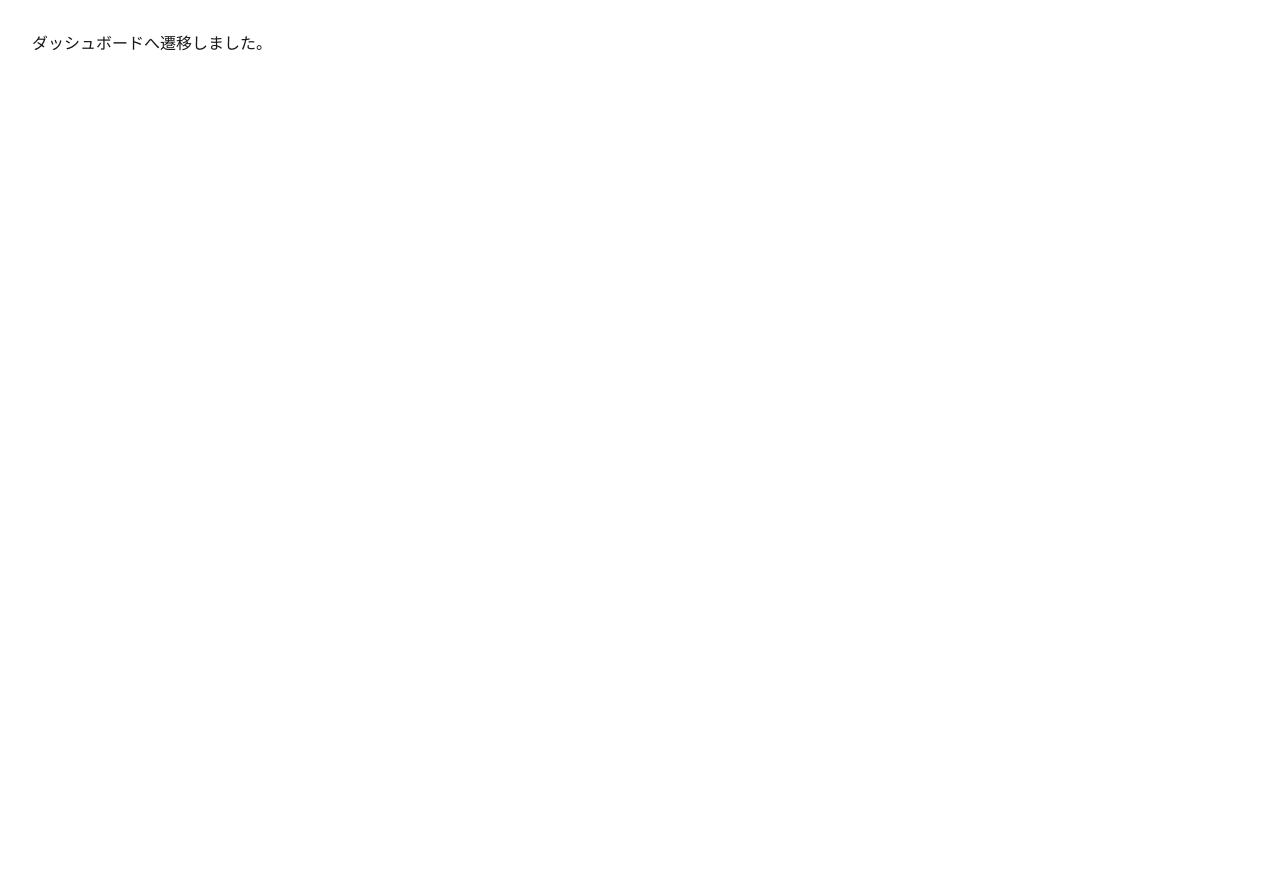
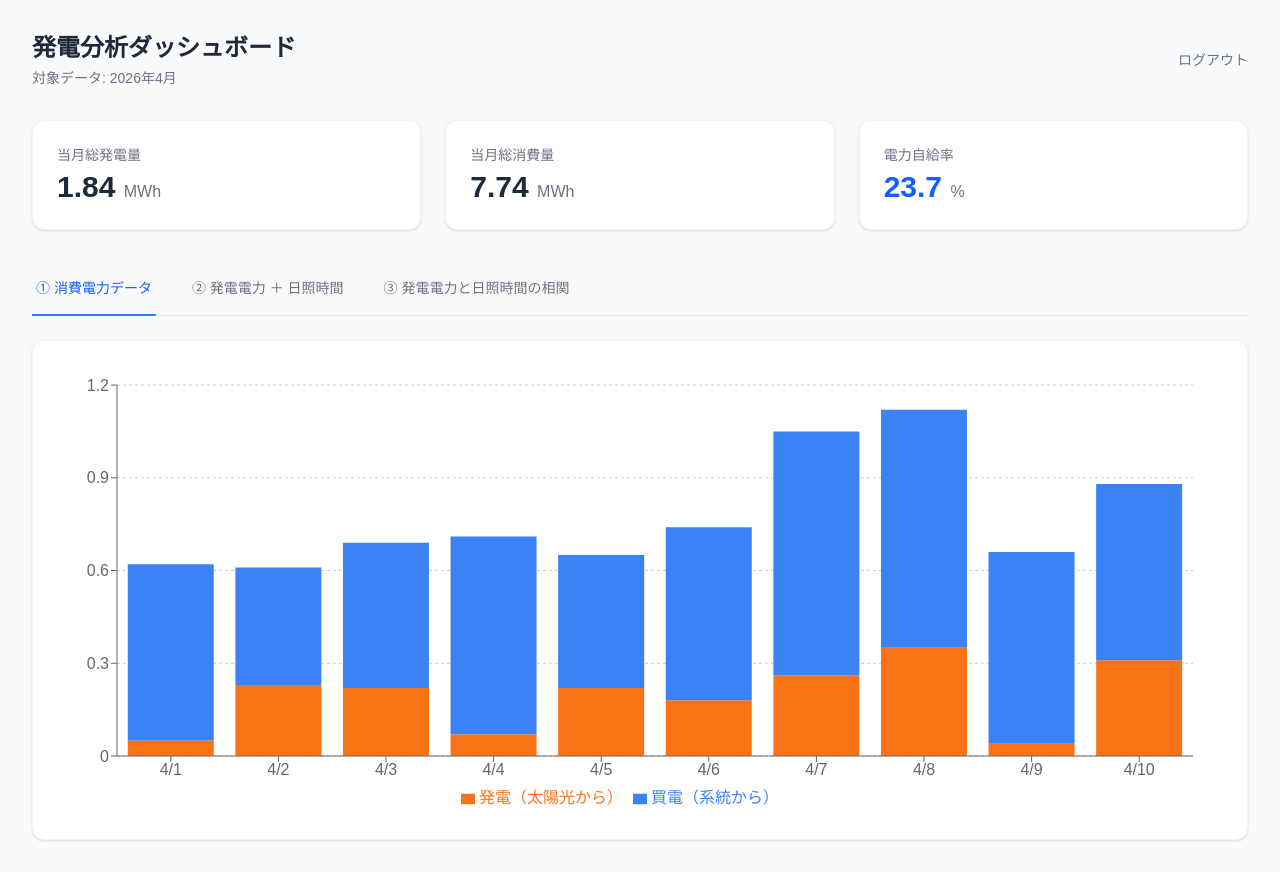
Before and after one commit to msk2lock-creator/solaredge-analytics, a Next.js app: page / in a window 1280 px wide. Both pictures are taken after a click on the button "サインイン". Before the commit the page ends 800 px from the top, so only its background shows below. Built offline with nearby package versions, Linux system fonts and the light colour scheme.

Commit message:
ダッシュボードの復旧

```diff
--- a/app/page.tsx
+++ b/app/page.tsx
@@ -1,10 +1,29 @@
 "use client";
 import React, { useState } from 'react';
+import {
+  BarChart, Bar, XAxis, YAxis, CartesianGrid, Tooltip, Legend, ResponsiveContainer,
+  ComposedChart, Area, ScatterChart, Scatter
+} from 'recharts';
+
+// モックデータ（4月1日〜4月10日）
+const dailyData = [
+  { date: '4/1', generation: 0.05, consumption: 0.63, fromGrid: 0.57, sunHours: 0.5 },
+  { date: '4/2', generation: 0.23, consumption: 0.61, fromGrid: 0.38, sunHours: 4.2 },
+  { date: '4/3', generation: 0.22, consumption: 0.69, fromGrid: 0.47, sunHours: 4.0 },
+  { date: '4/4', generation: 0.07, consumption: 0.71, fromGrid: 0.64, sunHours: 1.2 },
+  { date: '4/5', generation: 0.22, consumption: 0.65, fromGrid: 0.43, sunHours: 4.5 },
+  { date: '4/6', generation: 0.18, consumption: 0.74, fromGrid: 0.56, sunHours: 3.1 },
+  { date: '4/7', generation: 0.26, consumption: 1.05, fromGrid: 0.79, sunHours: 5.8 },
+  { date: '4/8', generation: 0.35, consumption: 1.12, fromGrid: 0.77, sunHours: 7.2 },
+  { date: '4/9', generation: 0.04, consumption: 0.66, fromGrid: 0.62, sunHours: 0.2 },
+  { date: '4/10', generation: 0.31, consumption: 0.88, fromGrid: 0.57, sunHours: 6.5 },
+];
 
 export default function SolarEdgeApp() {
   const [currentView, setCurrentView] = useState('login');
+  const [activeTab, setActiveTab] = useState(1);
 
-  // --- ログイン画面のコンポーネント ---
+  // 1. ログイン画面（モダンデザイン）
   if (currentView === 'login') {
     return (
       <div className="min-h-screen flex items-center justify-center bg-gradient-to-br from-blue-50 to-indigo-100 p-4">
@@ -36,21 +55,105 @@ export default function SolarEdgeApp() {
             </div>
 
             <button
-              onClick={() => setCurrentView('upload')}
+              onClick={() => setCurrentView('dashboard')}
               className="w-full bg-blue-600 hover:bg-blue-700 active:transform active:scale-[0.98] text-white font-bold py-3.5 px-4 rounded-xl transition-all shadow-lg shadow-blue-200 mt-2"
             >
               サインイン
             </button>
-
-            <p className="text-center text-xs text-gray-400 mt-4">
-              パスワードをお忘れですか？
-            </p>
           </div>
         </div>
       </div>
     );
   }
 
-  // --- その他の画面（アップロード・ダッシュボード）は省略 ---
-  return <div className="p-8">ダッシュボードへ遷移しました。</div>;
+  // 2. ダッシュボード画面（元の3つのグラフ）
+  return (
+    <div className="min-h-screen bg-gray-50 p-8">
+      <header className="mb-8 flex justify-between items-center">
+        <div>
+          <h1 className="text-2xl font-bold text-gray-800">発電分析ダッシュボード</h1>
+          <p className="text-sm text-gray-500 mt-1">対象データ: 2026年4月</p>
+        </div>
+        <div className="flex gap-4">
+          <button onClick={() => setCurrentView('login')} className="text-sm text-gray-500 hover:text-gray-700 py-2">ログアウト</button>
+        </div>
+      </header>
+
+      <div className="grid grid-cols-1 md:grid-cols-3 gap-6 mb-8">
+        <div className="bg-white p-6 rounded-xl shadow-sm border border-gray-100">
+          <p className="text-sm text-gray-500 mb-1">当月総発電量</p>
+          <p className="text-3xl font-bold text-gray-800">1.84 <span className="text-base font-normal text-gray-500">MWh</span></p>
+        </div>
+        <div className="bg-white p-6 rounded-xl shadow-sm border border-gray-100">
+          <p className="text-sm text-gray-500 mb-1">当月総消費量</p>
+          <p className="text-3xl font-bold text-gray-800">7.74 <span className="text-base font-normal text-gray-500">MWh</span></p>
+        </div>
+        <div className="bg-white p-6 rounded-xl shadow-sm border border-gray-100">
+          <p className="text-sm text-gray-500 mb-1">電力自給率</p>
+          <p className="text-3xl font-bold text-blue-600">23.7 <span className="text-base font-normal text-gray-500">%</span></p>
+        </div>
+      </div>
+
+      <div className="mb-6 border-b border-gray-200">
+        <nav className="-mb-px flex space-x-8">
+          {[1, 2, 3].map((tab) => (
+            <button
+              key={tab}
+              onClick={() => setActiveTab(tab)}
+              className={`whitespace-nowrap py-4 px-1 border-b-2 font-medium text-sm transition-colors ${
+                activeTab === tab ? 'border-blue-500 text-blue-600' : 'border-transparent text-gray-500 hover:text-gray-700'
+              }`}
+            >
+              {tab === 1 && '① 消費電力データ'}
+              {tab === 2 && '② 発電電力 ＋ 日照時間'}
+              {tab === 3 && '③ 発電電力と日照時間の相関'}
+            </button>
+          ))}
+        </nav>
+      </div>
+
+      <div className="bg-white p-6 rounded-xl shadow-sm border border-gray-100 h-[500px]">
+        {activeTab === 1 && (
+          <ResponsiveContainer width="100%" height="100%">
+            <BarChart data={dailyData} margin={{ top: 20, right: 30, left: 0, bottom: 5 }}>
+              <CartesianGrid strokeDasharray="3 3" vertical={false} />
+              <XAxis dataKey="date" />
+              <YAxis />
+              <Tooltip />
+              <Legend />
+              <Bar dataKey="generation" name="発電（太陽光から）" stackId="a" fill="#f97316" />
+              <Bar dataKey="fromGrid" name="買電（系統から）" stackId="a" fill="#3b82f6" />
+            </BarChart>
+          </ResponsiveContainer>
+        )}
+
+        {activeTab === 2 && (
+          <ResponsiveContainer width="100%" height="100%">
+            <ComposedChart data={dailyData} margin={{ top: 20, right: 30, left: 0, bottom: 5 }}>
+              <CartesianGrid strokeDasharray="3 3" vertical={false} />
+              <XAxis dataKey="date" />
+              <YAxis yAxisId="left" />
+              <YAxis yAxisId="right" orientation="right" />
+              <Tooltip />
+              <Legend />
+              <Area yAxisId="right" type="monotone" dataKey="sunHours" name="日照時間" fill="#86efac" stroke="#22c55e" opacity={0.5} />
+              <Bar yAxisId="left" dataKey="generation" name="発電量" fill="#f97316" barSize={30} />
+            </ComposedChart>
+          </ResponsiveContainer>
+        )}
+
+        {activeTab === 3 && (
+          <ResponsiveContainer width="100%" height="100%">
+            <ScatterChart margin={{ top: 20, right: 30, left: 20, bottom: 20 }}>
+              <CartesianGrid strokeDasharray="3 3" />
+              <XAxis type="number" dataKey="sunHours" name="日照時間" unit="h" />
+              <YAxis type="number" dataKey="generation" name="発電量" unit="MWh" />
+              <Tooltip cursor={{ strokeDasharray: '3 3' }} />
+              <Scatter name="日別データ" data={dailyData} fill="#3b82f6" />
+            </ScatterChart>
+          </ResponsiveContainer>
+        )}
+      </div>
+    </div>
+  );
 }
```
